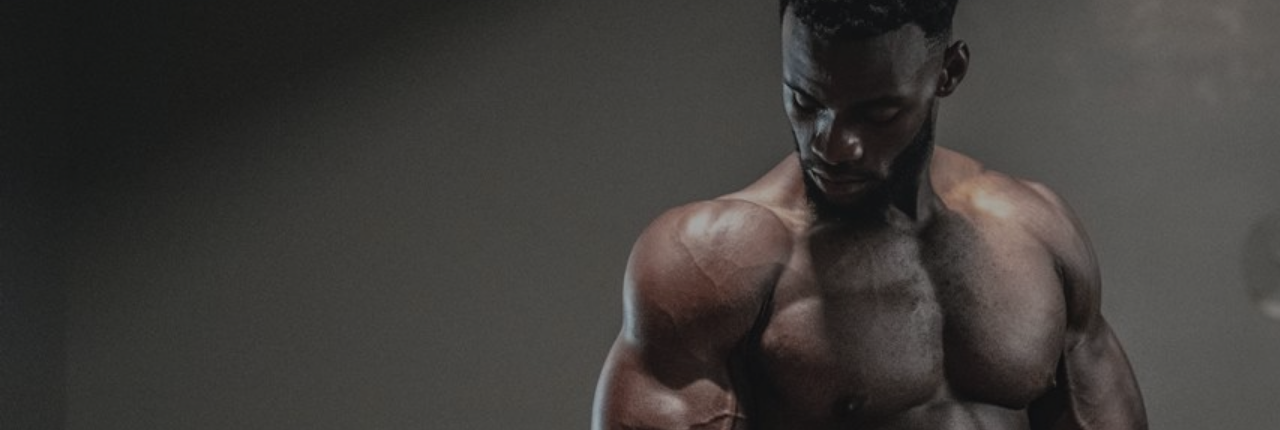
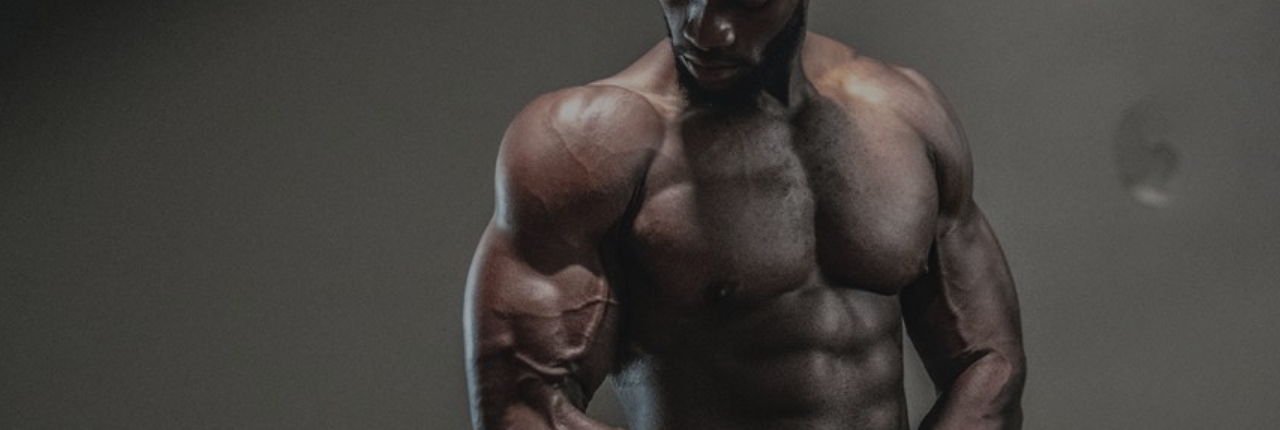
Before and after one commit to PiotrKrzaczkowski/personal-trainer-landing-page, a website: page index.html in a window 1280 px wide. Shown: the part 264-694 px from the top of the page. Drawn offline with Linux system fonts and the light colour scheme; some packages are replaced by stand-ins of ours; a script that the page names is missing.

Commit message:
minor style changes

```diff
--- a/scss/_header.scss
+++ b/scss/_header.scss
@@ -21,7 +21,7 @@
     width: 100%;
     height: 94vh;
     background: url(../img/photo-1-small.jpg);
-    // background-position: center;
+    background-position: center;
     background-size: cover;
     background-attachment: fixed;
     background-repeat: no-repeat;
```
Also changed, not shown: css/main.css, 1 other file.
